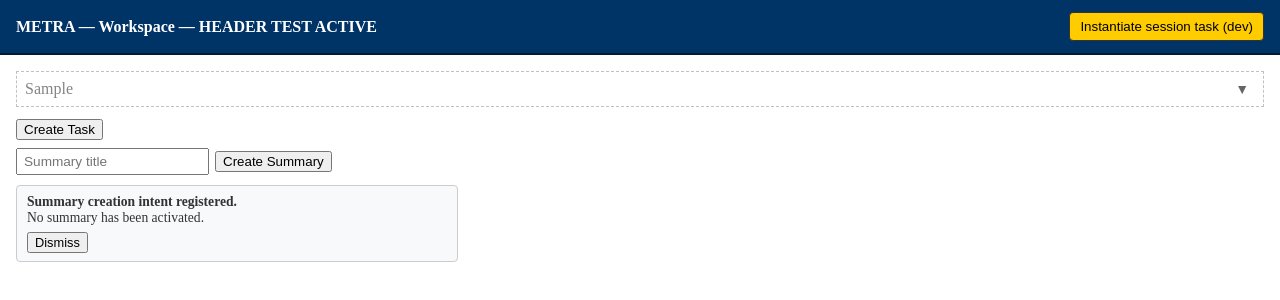
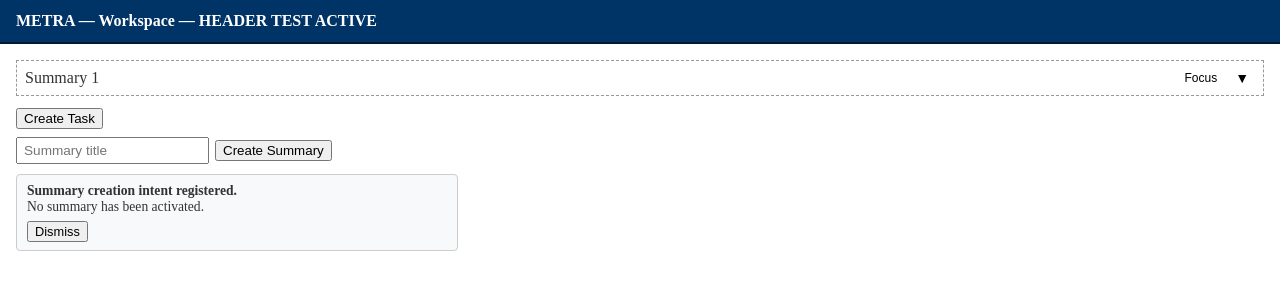
Before and after one commit to johnjkelly1945-ops/project-tracker-vite-pwa-v15, a React (Vite) app: page / in a window 1280 px wide. Both pictures are taken after typing "Sample" into the empty fields and a click on the button "Create Summary". Shown: the top 300 px of the page. Built offline with nearby package versions, Linux system fonts and the light colour scheme.

Commit message:
Stage 40 — Implement summary focus (UI-only, non-persistent)

```diff
--- a/src/App.jsx
+++ b/src/App.jsx
@@ -1,106 +1,55 @@
-import { useState } from "react";
+import React, { useState } from "react";
+import PreProject from "./components/PreProject";
 import ModuleHeader from "./components/ModuleHeader";
-import PreProject from "./components/PreProject";
-import Progress from "./components/Progress";
-import Personnel from "./components/Personnel";
-import Closure from "./components/Closure";
 
-/*
-=====================================================================
-METRA — App.jsx
-Stage 24 (Diagnostic / Support)
----------------------------------------------------------------------
-• Authoritative workspace owner
-• DEV-ONLY task instantiation bridge
-• No persistence
-• No popup auto-open
-• No semantics / governance / timing
-
-Stage 38 — Workspace UI-State (Ephemeral)
----------------------------------------------------------------------
-• Owner UI focus (in-memory, fail-closed)
-• Summary-relative expand/collapse (visibility only)
-• UI-state only — no behaviour yet
-=====================================================================
-*/
+/**
+ * App.jsx
+ * Workspace owner.
+ *
+ * Stage 40
+ * - Restores summary creation contract
+ * - Preserves focus state (UI-only, ephemeral)
+ */
 
 export default function App() {
-  const [activeModule, setActiveModule] = useState("PreProject");
+  // Workspace-owned state
+  const [workspaceState, setWorkspaceState] = useState(() => ({
+    summaries: [],
+    tasks: [],
+  }));
 
-  // Authoritative workspace state (session-only)
-  const [tasks, setTasks] = useState([]);
-  const [summaries, setSummaries] = useState([]);
-
-  // -------------------------------------------------
-  // Stage 38 — Ephemeral workspace UI state (fail-closed)
-  // -------------------------------------------------
-  // UI focus indicator (owner-only, later stages)
+  /**
+   * Stage 40 — Focus state (UI-only, non-persistent)
+   */
   const [focusedSummaryId, setFocusedSummaryId] = useState(null);
 
-  // Visibility toggle for tasks aligned to summaries
-  // (UI-only, non-persistent)
-  const [collapsedSummaryIds, setCollapsedSummaryIds] = useState(
-    () => new Set()
-  );
-
-  /* -------------------------------------------------
-     DEV ONLY — Force task instantiation
-     ------------------------------------------------- */
-  function instantiateDevTask() {
-    const task = {
-      id: crypto.randomUUID(),
-      title: "Session Task (dev)",
-      summaryId: null
-    };
-
-    setTasks(prev => [...prev, task]);
-  }
-
-  /* -------------------------------------------------
-     Summary creation
-     ------------------------------------------------- */
-  function handleAddSummary(title) {
-    if (!title || !title.trim()) return;
-
-    setSummaries(prev => [
+  /**
+   * Restore summary creation (as before)
+   */
+  function handleAddSummary() {
+    setWorkspaceState((prev) => ({
       ...prev,
-      { id: crypto.randomUUID(), title: title.trim() }
-    ]);
-  }
-
-  function renderActiveModule() {
-    switch (activeModule) {
-      case "Progress":
-        return <Progress />;
-      case "Personnel":
-        return <Personnel />;
-      case "Closure":
-        return <Closure />;
-      case "PreProject":
-      default:
-        return (
-          <PreProject
-            tasks={tasks}
-            summaries={summaries}
-            onAddSummary={handleAddSummary}
-          />
-        );
-    }
+      summaries: [
+        ...prev.summaries,
+        {
+          id: crypto.randomUUID(),
+          title: `Summary ${prev.summaries.length + 1}`,
+        },
+      ],
+    }));
   }
 
   return (
-    <>
-      <ModuleHeader
-        activeModule={activeModule}
-        setActiveModule={setActiveModule}
-        rightButtons={[
-          {
-            label: "Instantiate session task (dev)",
-            onClick: instantiateDevTask
-          }
-        ]}
+    <div className="app-root">
+      <ModuleHeader />
+
+      <PreProject
+        summaries={workspaceState.summaries}
+        tasks={workspaceState.tasks}
+        onAddSummary={handleAddSummary}
+        focusedSummaryId={focusedSummaryId}
+        setFocusedSummaryId={setFocusedSummaryId}
       />
-      {renderActiveModule()}
-    </>
+    </div>
   );
 }
--- a/src/components/PreProject.jsx
+++ b/src/components/PreProject.jsx
@@ -6,11 +6,11 @@ import PreProjectFooter from "./PreProjectFooter";
 =====================================================================
 METRA — PreProject.jsx
 Stage 38 — Expand / Collapse (Workspace Visibility)
+Stage 40 — Phase 4 — Visual Focus (Pattern A: de-emphasis of others)
 
-HARDENING:
-• Render-safe handling of collapsedSummaryIds
-• Prevents undefined.has() during React/HMR replay
-• Fully fail-closed
+REFINEMENT:
+• Focus visual softened (opacity 0.6 instead of 0.35)
+• No semantic or behavioural change
 =====================================================================
 */
 
@@ -22,6 +22,10 @@ export default function PreProject({
   // Stage 38 workspace UI-state (defensive defaults)
   collapsedSummaryIds,
   setCollapsedSummaryIds = () => {},
+
+  // Stage 40 focus state (App-owned)
+  focusedSummaryId,
+  setFocusedSummaryId,
 }) {
   const [summaryOrder, setSummaryOrder] = useState(null);
   const isWorkspaceOwner = true;
@@ -51,6 +55,14 @@ export default function PreProject({
     });
   }
 
+  function toggleFocus(summaryId) {
+    setFocusedSummaryId((current) =>
+      current === summaryId ? null : summaryId
+    );
+  }
+
+  const hasFocus = focusedSummaryId !== null;
+
   return (
     <div style={{ padding: "16px" }}>
       {orderedSummaries.map((summary) => {
@@ -59,8 +71,17 @@ export default function PreProject({
             ? collapsedSummaryIds.has(summary.id)
             : false;
 
+        const isFocused = focusedSummaryId === summary.id;
+
+        // Pattern A — de-emphasis of others (softened)
+        const rowOpacity =
+          hasFocus && !isFocused ? 0.6 : 1;
+
         return (
-          <div key={summary.id} style={{ marginBottom: "12px" }}>
+          <div
+            key={summary.id}
+            style={{ marginBottom: "12px", opacity: rowOpacity }}
+          >
             {/* Summary row */}
             <div
               style={{
@@ -69,12 +90,29 @@ export default function PreProject({
                 alignItems: "center",
                 padding: "8px",
                 border: "1px dashed #999",
-                opacity: 0.6,
               }}
             >
               <span>{summary.title}</span>
 
-              {/* Expand / collapse arrow */}
+              <div style={{ display: "flex", alignItems: "center", gap: "6px" }}>
+                {/* Stage 40 — Focus toggle (owner-only, UI-only) */}
+                {isWorkspaceOwner && (
+                  <button
+                    type="button"
+                    onClick={() => toggleFocus(summary.id)}
+                    aria-pressed={isFocused}
+                    style={{
+                      border: "none",
+                      background: "transparent",
+                      cursor: "pointer",
+                      fontSize: "12px",
+                    }}
+                  >
+                    {isFocused ? "Clear focus" : "Focus"}
+                  </button>
+                )}
+
+                {/* Expand / collapse arrow (unchanged) */}
                 <button
                   onClick={() => toggleCollapse(summary.id)}
                   aria-label="Toggle task visibility"
@@ -87,6 +125,7 @@ export default function PreProject({
                 >
                   {isCollapsed ? "▶" : "▼"}
                 </button>
+              </div>
             </div>
 
             {/* Tasks aligned to this summary */}
```
Lines whose indentation alone changed are shown as unchanged.
